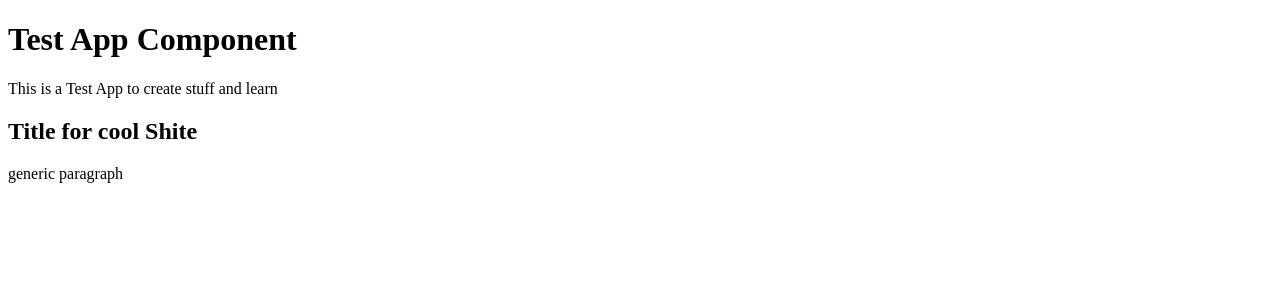
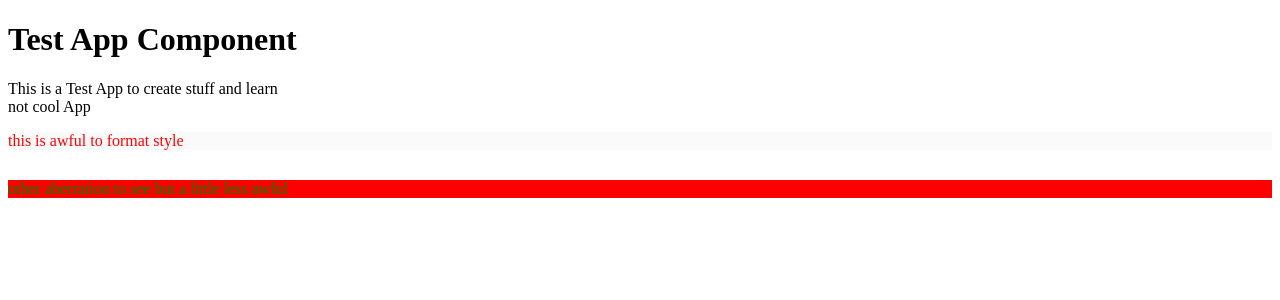
Before and after one commit to taveramex/react-ts-testy, a React (Vite) app: page / in a window 1280 px wide. Shown: the top 300 px of the page. Built offline with nearby package versions, Linux system fonts and the light colour scheme.

Commit message:
awful way to put css styles to components in react

```diff
--- a/src/App.tsx
+++ b/src/App.tsx
@@ -1,12 +1,34 @@
+import type { CSSProperties } from "react";
 import MyCoolApp from "./components/MyCoolApp"
 
 function App() {
 
+  let isActive = false;
+  const someStylos:CSSProperties = {
+    backgroundColor: 'red',
+    color: 'green',
+    marginTop:30,
+  }
+
   return (
     <>
+
       <h1>Test App Component</h1>
       <div>This is a Test App to create stuff and learn</div>
-      <MyCoolApp  />
+      {isActive ? <MyCoolApp /> : <span>not cool App</span>}
+
+      <p style={{
+        color: 'red',
+        backgroundColor: '#fafafa',
+        borderRadius: isActive ? 10 : 0,
+      }}>
+        this is awful to format style
+      </p>
+      <p style={someStylos}>
+        other aberration to see but a little less awful
+      </p>
+
+
     </>
   )
 }
```
